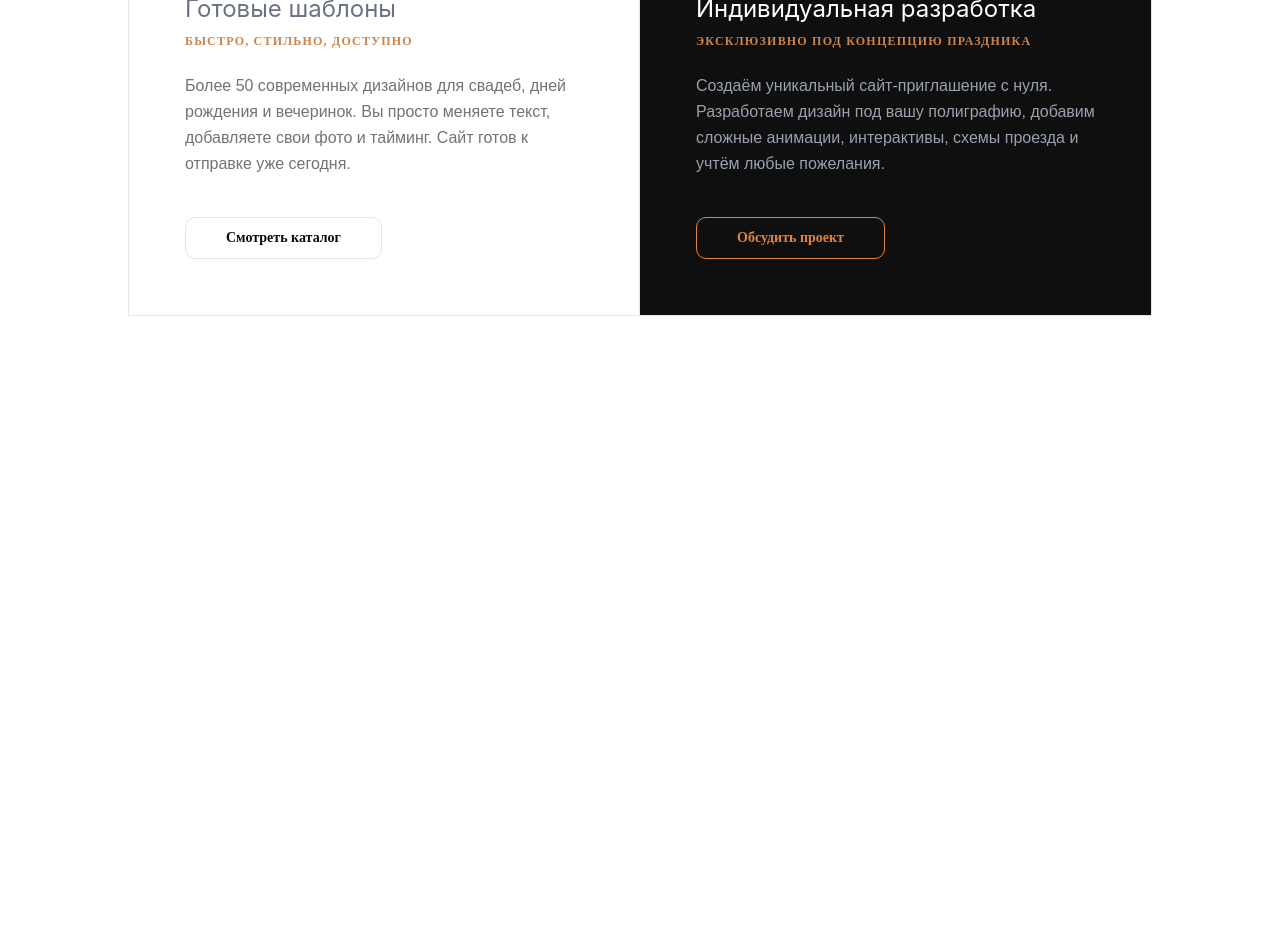
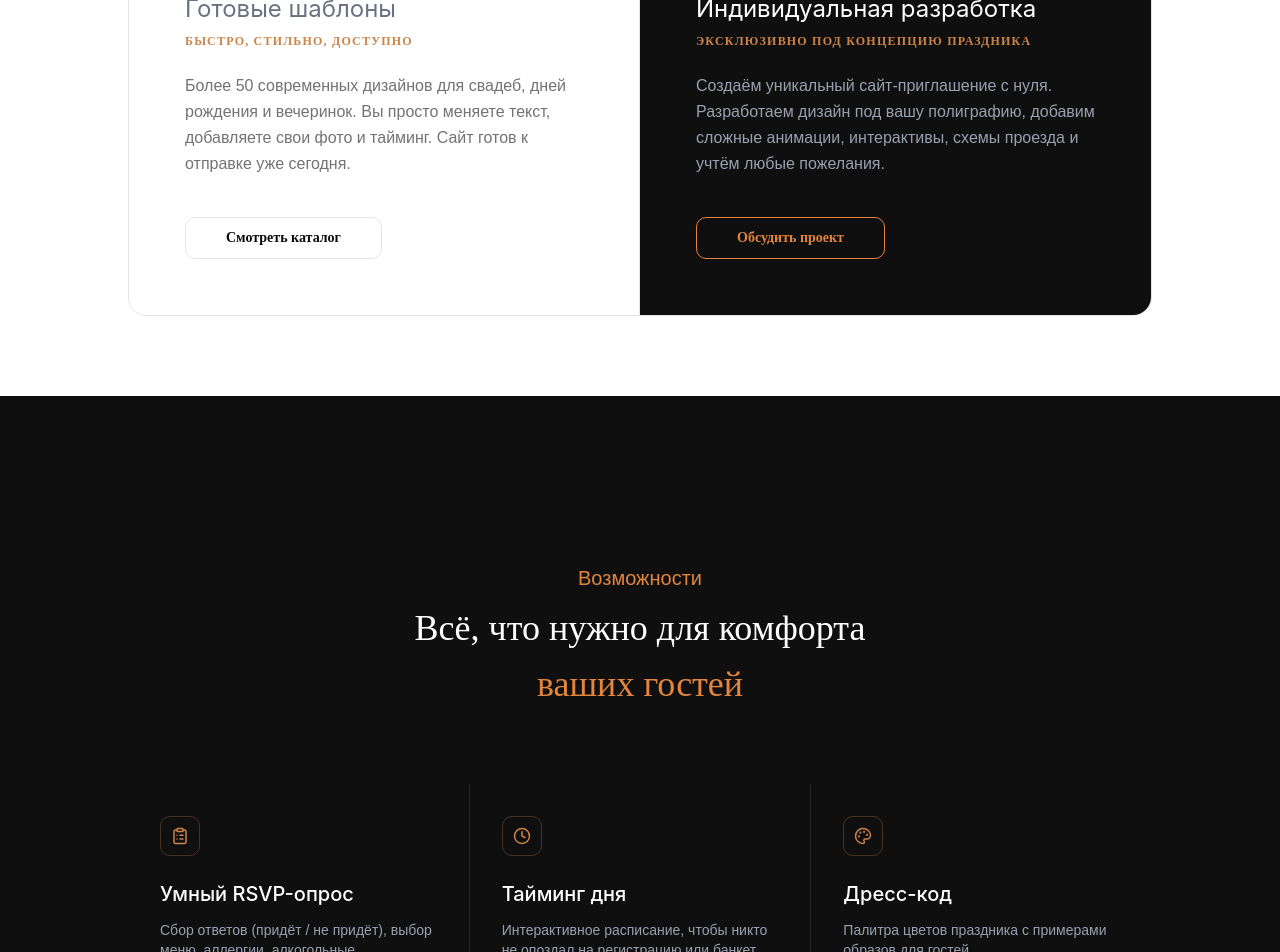
Before and after one commit to Enver111/-lickInvite-, a React (Vite) app: page / in a window 1280 px wide. Shown: the part 1848-2800 px from the top of the page. Before the commit the page ends 2244 px from the top, so only its background shows below. Built offline with nearby package versions, Linux system fonts and the light colour scheme.

Commit message:
feat: add features section

```diff
--- a/src/pages/Landing/Landing.tsx
+++ b/src/pages/Landing/Landing.tsx
@@ -1,12 +1,14 @@
 import Hero from "./components/Hero";
 import PaperProblems from "./components/PaperProblems";
 import TwoFormats from "./components/TwoFormats";
+import Features from "./components/Features";
 const Landing = () => {
   return (
     <section className="mt-20">
       <Hero />
       <PaperProblems />
       <TwoFormats />
+      <Features />
     </section>
   );
 };
--- /dev/null
+++ b/src/pages/Landing/components/Features.tsx
@@ -0,0 +1,83 @@
+import {
+  ClipboardList,
+  Clock,
+  Palette,
+  MapPin,
+  Gift,
+  Image,
+} from "lucide-react";
+import Title from "./Title";
+
+const features = [
+  {
+    icon: ClipboardList,
+    title: "Умный RSVP-опрос",
+    text: "Сбор ответов (придёт / не придёт), выбор меню, аллергии, алкогольные предпочтения.",
+  },
+  {
+    icon: Clock,
+    title: "Тайминг дня",
+    text: "Интерактивное расписание, чтобы никто не опоздал на регистрацию или банкет.",
+  },
+  {
+    icon: Palette,
+    title: "Дресс-код",
+    text: "Палитра цветов праздника с примерами образов для гостей.",
+  },
+  {
+    icon: MapPin,
+    title: "Карта и навигация",
+    text: "Кнопки для быстрого построения маршрута в Яндекс.Навигатор или Google Maps.",
+  },
+  {
+    icon: Gift,
+    title: "Wishlist",
+    text: "Гости бронируют подарки онлайн, чтобы избежать одинаковых презентов.",
+  },
+  {
+    icon: Image,
+    title: "Галерея",
+    text: "Возможность добавить историю вашей пары или фото с прошлых праздников.",
+  },
+];
+
+const Features = () => {
+  return (
+    <section className="py-32 px-6 bg-[#0f0f0f]">
+      <div className="max-w-5xl mx-auto">
+        <Title
+          title="Всё, что нужно для комфорта"
+          subtitle="Возможности"
+          description="ваших гостей"
+          className="text-center mb-20"
+          titleClassName="text-white"
+        />
+
+        <div className="grid sm:grid-cols-2 lg:grid-cols-3 gap-px bg-white/10">
+          {features.map((f, i) => {
+            const Icon = f.icon;
+            return (
+              <div
+                key={i}
+                className="p-8 group cursor-default bg-[#0f0f0f] hover:bg-[#1a1a1a] transition-all duration-300"
+              >
+                <div className="mb-6 w-10 h-10 flex items-center justify-center border border-[#cc8448]/30 hover:border-[#cc8448] transition-all duration-300 rounded-lg">
+                  <Icon size={18} className="text-[#cc8448]" />
+                </div>
+                <h4
+                  className="mb-3 text-white text-xl font-medium"
+                  style={{ fontFamily: "Inter" }}
+                >
+                  {f.title}
+                </h4>
+                <p className="text-gray-400 text-sm font-light">{f.text}</p>
+              </div>
+            );
+          })}
+        </div>
+      </div>
+    </section>
+  );
+};
+
+export default Features;
--- a/src/pages/Landing/components/Title.tsx
+++ b/src/pages/Landing/components/Title.tsx
@@ -6,11 +6,13 @@ const Title = ({
   subtitle,
   description,
   className,
+  titleClassName,
 }: {
   title: string;
   subtitle?: string;
   description?: string;
   className?: string;
+  titleClassName?: string;
 }) => {
   return (
     <AnimatedContent
@@ -29,7 +31,12 @@ const Title = ({
       <h2 className="text-xl font-light text-[#E3853C] text-center">
         {subtitle}
       </h2>
-      <h1 className="font-script text-4xl text-gray-500  text-center">
+      <h1
+        className={cn(
+          "font-script text-4xl text-gray-500  text-center",
+          titleClassName,
+        )}
+      >
         {title}
       </h1>
       <p className="font-script text-4xl font-medium text-[#E3853C] text-center">
--- a/src/pages/Landing/components/TwoFormats.tsx
+++ b/src/pages/Landing/components/TwoFormats.tsx
@@ -9,9 +9,9 @@ const TwoFormats = () => {
         subtitle="Два формата"
         description="задачи и бюджет"
       />
-      <div className="max-w-5xl mx-auto grid md:grid-cols-2 gap-0 border border-border">
+      <div className="max-w-5xl mx-auto grid md:grid-cols-2 gap-0 border border-border rounded-2xl">
         {/* Left */}
-        <div className="p-10 lg:p-14 border-b md:border-b-0 md:border-r border-border group">
+        <div className="p-10 lg:p-14 border-b md:border-b-0 md:border-r border-border group rounded-l-2xl">
           <div className="w-10 h-px mb-10 bg-[#cc8448]" />
           <h3
             className="text-gray-500 mb-2 text-2xl "
@@ -33,7 +33,7 @@ const TwoFormats = () => {
         </div>
 
         {/* Right */}
-        <div className="p-10 lg:p-14 group bg-[#0f0f0f]">
+        <div className="p-10 lg:p-14 group bg-[#0f0f0f] rounded-r-2xl">
           <div className="w-10 h-px mb-10 bg-[#cc8448]" />
           <h3
             className="text-white mb-2 text-2xl "
```
